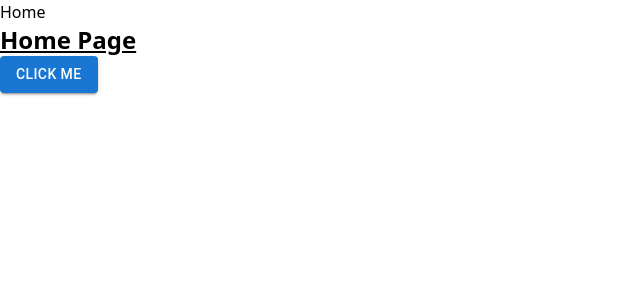
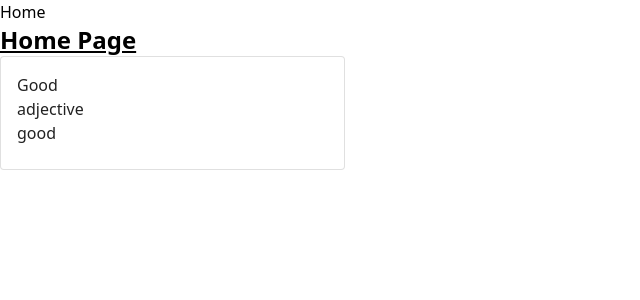
Before and after one commit to faezekeshmiri/Tick-8-frontend, a React (Vite) app: page / in a window 1280 px wide. Shown: the top 300 px of the page, without its empty margins (0-640 px from the left). Built offline with nearby package versions, Linux system fonts and the light colour scheme.

Commit message:
Create Basic Component.

```diff
--- a/src/components/Flashcard/Flashcard.tsx
+++ b/src/components/Flashcard/Flashcard.tsx
@@ -1,13 +1,25 @@
 import React from 'react';
+import Card from "@mui/material/Card";
+import CardContent from "@mui/material/CardContent";
 
 interface FlashcardProps {
-  name: string;
+  word: string;
+  type: string;
+  pronunciation: string;
+  translation: string;
+  example: string;
 }
 
-const Flashcard: React.FC<FlashcardProps> = ({ name }) => {
+const Flashcard: React.FC<FlashcardProps> = ({ word, type, pronunciation, translation, example }) => {
   return (
     <div>
-      <h1>Hello, {name}!</h1>
+      <Card variant="outlined" sx={{ maxWidth: 345 }}>
+        <CardContent>
+          <h2>{word}</h2>
+          <h5>{type}</h5>
+          <h5>{pronunciation}</h5>
+        </CardContent>
+      </Card>
     </div>
   );
 };
--- a/src/pages/Home.tsx
+++ b/src/pages/Home.tsx
@@ -1,13 +1,13 @@
 import React from "react";
 import { Button } from "@mui/material"
+import Flashcard from "../components/Flashcard";
 
 const Home = () => {
   return (
     <>
       <h2 className="text-2xl font-bold underline">Home Page</h2>
-      <Button variant="contained" color="primary">
-        Click Me
-      </Button>
+
+      <Flashcard word="Good" type="adjective" pronunciation="good" translation="salam" example="The weather looks good today."/>
     </>
     );
   };
```
